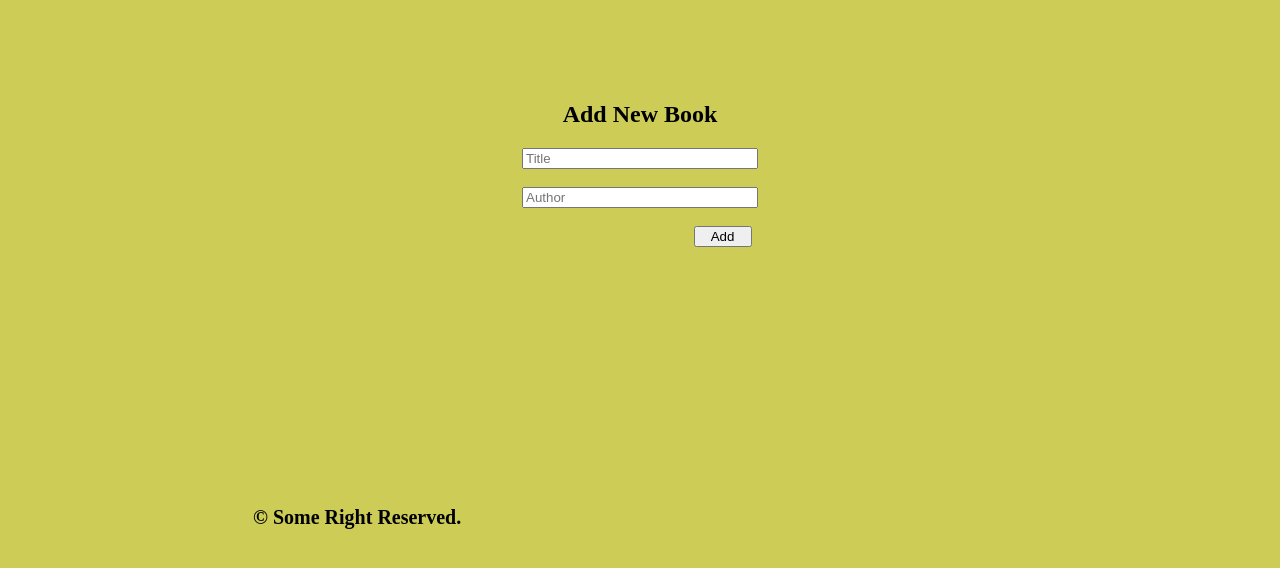
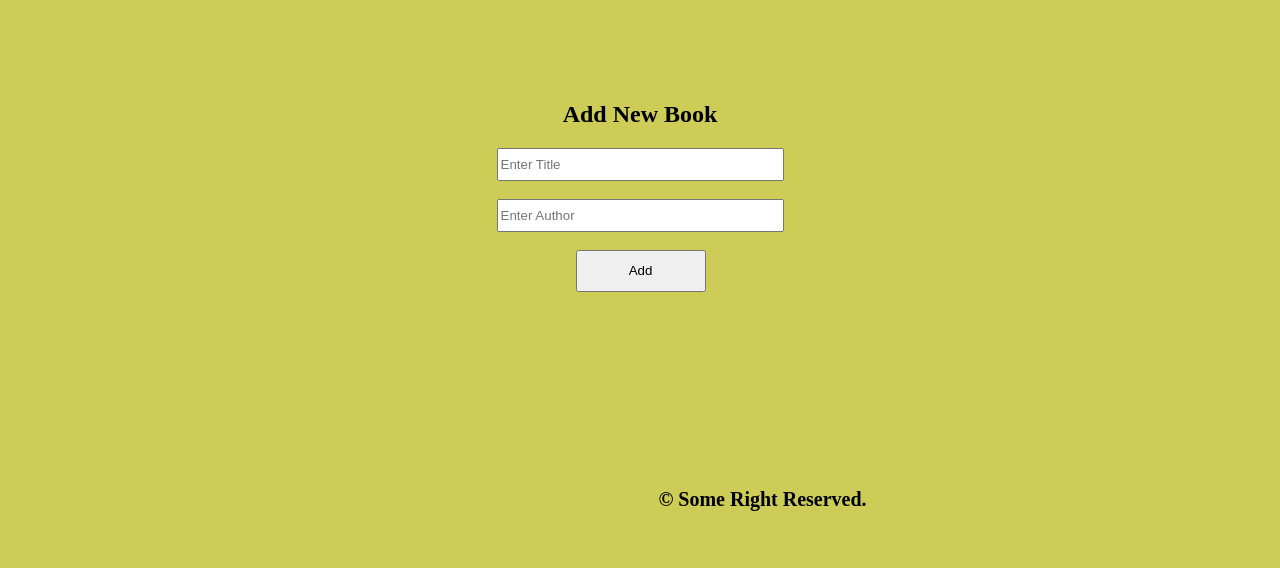
Before and after one commit to henrycode460/awesome-book, a website with bundled scripts: page index.html in a window 1280 px wide. Both pictures are taken after a click on the link "ADD NEW". Shown: the part 70-638 px from the top of the page. Built offline with nearby package versions, Linux system fonts and the light colour scheme.

Commit message:
update code

```diff
--- a/index.css
+++ b/index.css
@@ -1,5 +1,7 @@
 body {
   background-color: rgb(204, 204, 87);
+  overflow-y: hidden;
+  height: 100vh;
 }
 
 .heading-sec {
@@ -13,7 +15,7 @@ body {
 #listviewMain {
   position: absolute;
   margin-left: 430px;
-  margin-top: 30px;
+  margin-top: 20px;
 }
 
 .nav-link {
@@ -21,6 +23,10 @@ body {
   color: black;
   font-size: 21px;
   text-transform: uppercase;
+}
+
+.nav-link:hover {
+color: rgb(68, 124, 22);
 }
 
 .nav-list {
@@ -84,9 +90,17 @@ body {
 }
 
 .addBtn {
-  margin-left: 165px;
-  width: 58px;
+  margin-left: 1px;
+  width: 130px;
+  height: 42px;
+  cursor: pointer;
 }
+
+.addBtn:hover {
+ color: rgb(204, 204, 87) ;
+ background-color: #333;
+}
+
 
 .contact-sec {
   text-align: center;
@@ -103,8 +117,10 @@ body {
 }
 
 input {
-  width: 228px;
+  width: 279px;
+  height: 27px;
 }
+
 
 #form-div {
   margin-top: 102px;
@@ -114,10 +130,12 @@ input {
 .copy-right-detail {
   margin-left: 245px;
   font-size: 20px;
+  text-align: center;
 }
 
 .footer-sec {
-  margin-top: 17%;
+  margin-top: 12%;
+
 }
 
 .contact-info {
--- a/index.html
+++ b/index.html
@@ -42,8 +42,8 @@
 
     <form  class="bookForm" id="bookForm">
 
-        <input type="text" id="bookTitle" class="bookTitle" placeholder="Title"> <br> <br>
-        <input type="text" id="bookAuthor" class="bookAuthor" placeholder="Author"> <br> <br>
+        <input type="text" id="bookTitle" class="bookTitle" placeholder="Enter Title" required> <br> <br>
+        <input type="text" id="bookAuthor" class="bookAuthor" placeholder="Enter Author" required> <br> <br>
         <button type="submit" class="addBtn" id="addBtn">Add</button>
     </form>
 </div>
```
Also changed, not shown: README.md.
